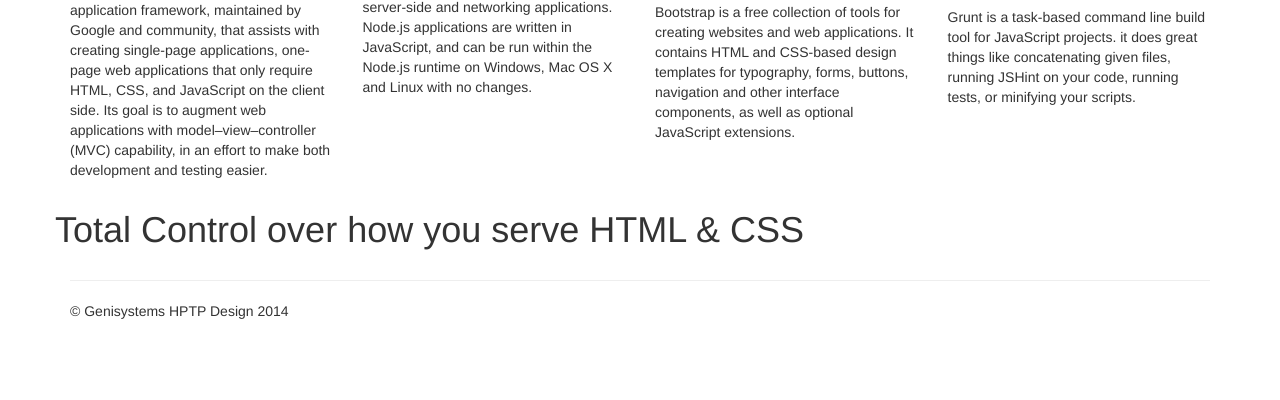
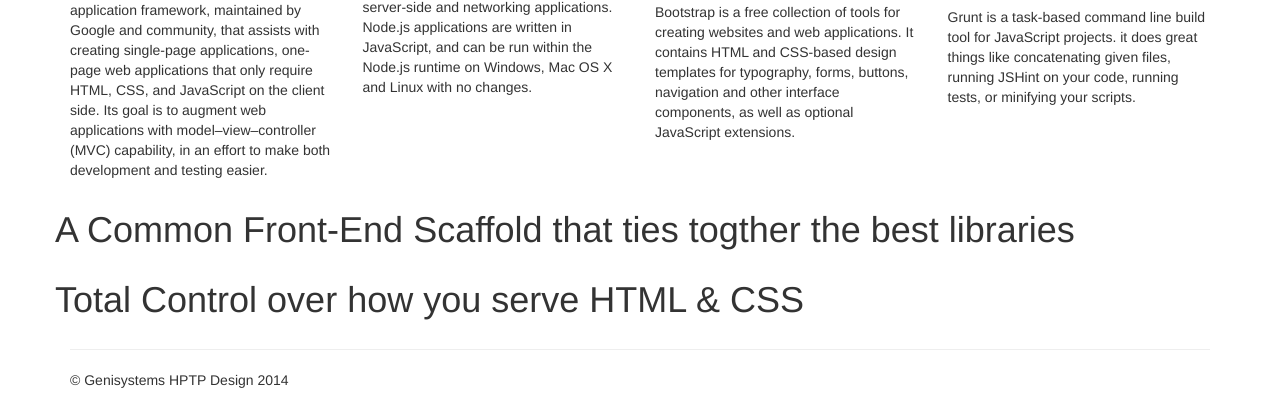
Before and after one commit to josephnwachukwu/kickstartr, a website: page index.html in a window 1280 px wide. Shown: the part 556-956 px from the top of the page. Before the commit the page ends 887 px from the top, so only its background shows below. Drawn offline with Linux system fonts and the light colour scheme.

Commit message:
adding content

```diff
--- a/views/home.html
+++ b/views/home.html
@@ -48,6 +48,10 @@
 		</div>
 	</div>
 	<div class="row">
+		<h1>A Common Front-End Scaffold that ties togther the best libraries</h1>
+		<p></p>
+	</div>
+	<div class="row">
 		<h1>Total Control over how you serve HTML &amp; CSS</h1>
 		<p></p>
 	</div>
```
